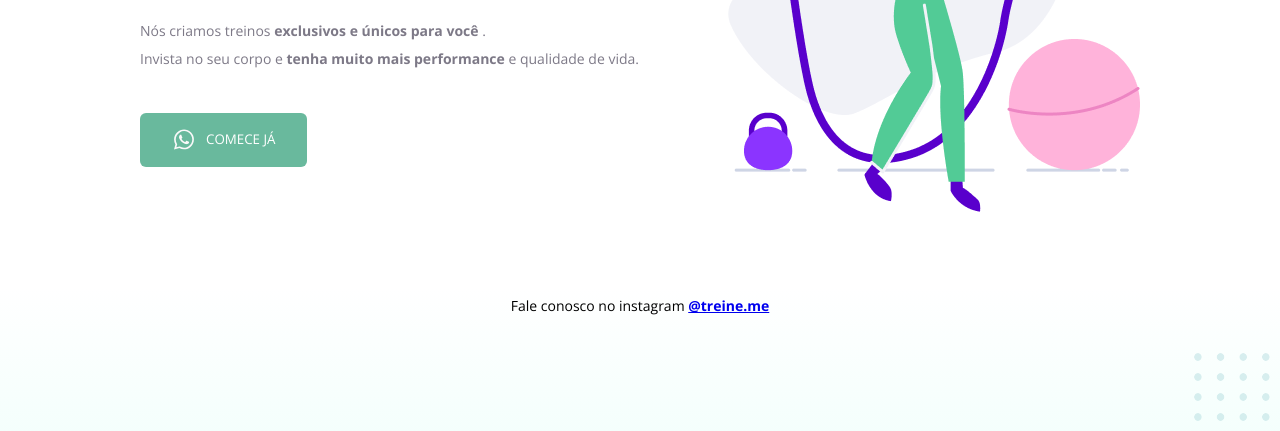
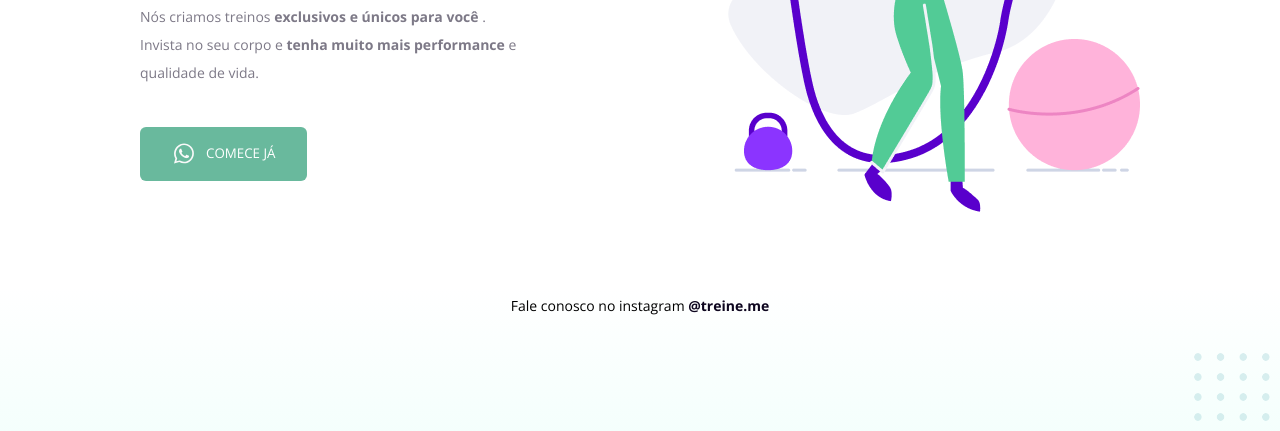
Before and after one commit to DyonathasTeles/projeto-02, a plain HTML site: page index.html in a window 1280 px wide. Shown: the part 369-800 px from the top of the page. Drawn offline with nearby package versions, Linux system fonts and the light colour scheme.

Commit message:
bug fixes

```diff
--- a/index.html
+++ b/index.html
@@ -42,7 +42,7 @@
       <h1>Treinos <span>exclusivos</span> para você!</h1>
 
       <p>Nós criamos treinos <strong>exclusivos e únicos para você</strong> . <br>
-      Invista no seu corpo e <strong>tenha muito mais performance</strong> e
+        Invista no seu corpo e <strong>tenha muito mais performance</strong> e <br>
         qualidade de vida.
       </p>
 
--- a/style.css
+++ b/style.css
@@ -27,6 +27,11 @@ nav {
 ul li a:hover {
   font-weight: bolder;
   opacity: 1;
+}
+
+a {
+  text-decoration: none;
+  color: #0e061f;
 }
 
 ul li a{
```
Lines whose indentation alone changed are shown as unchanged.
